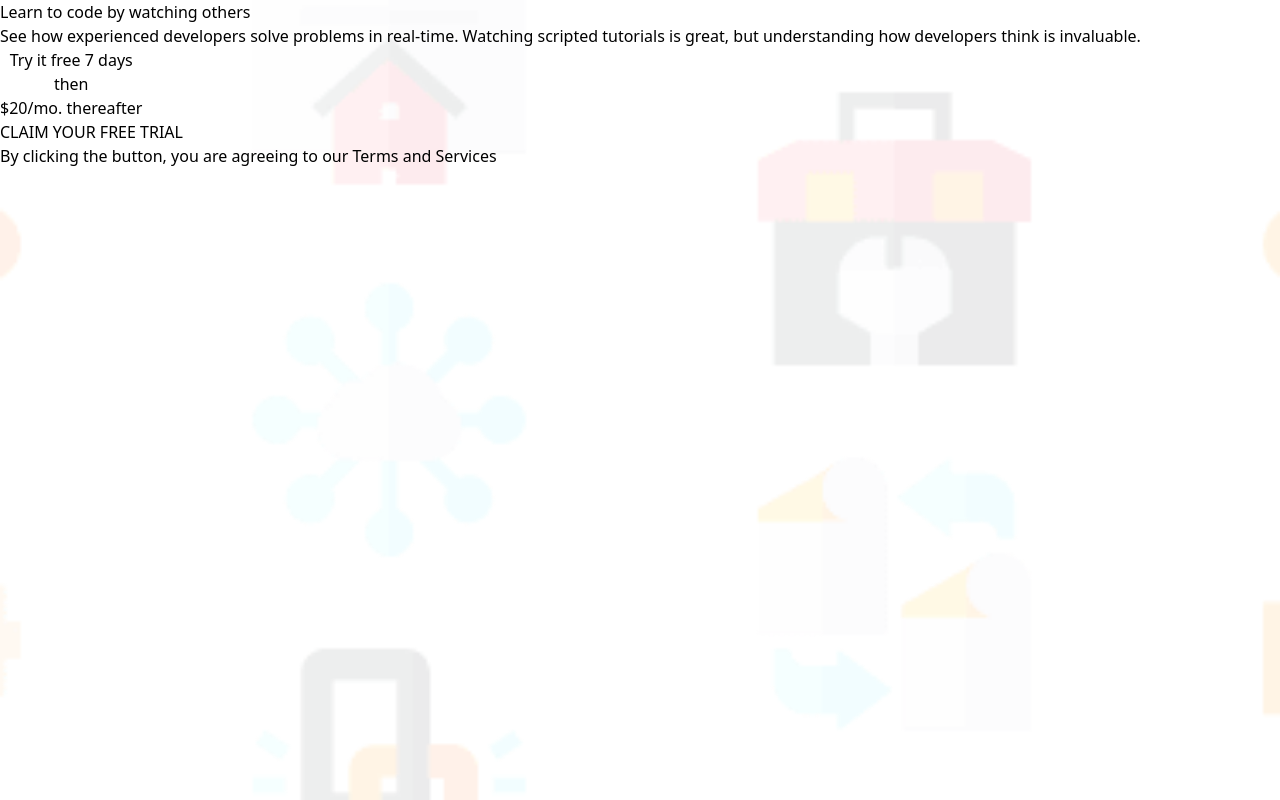
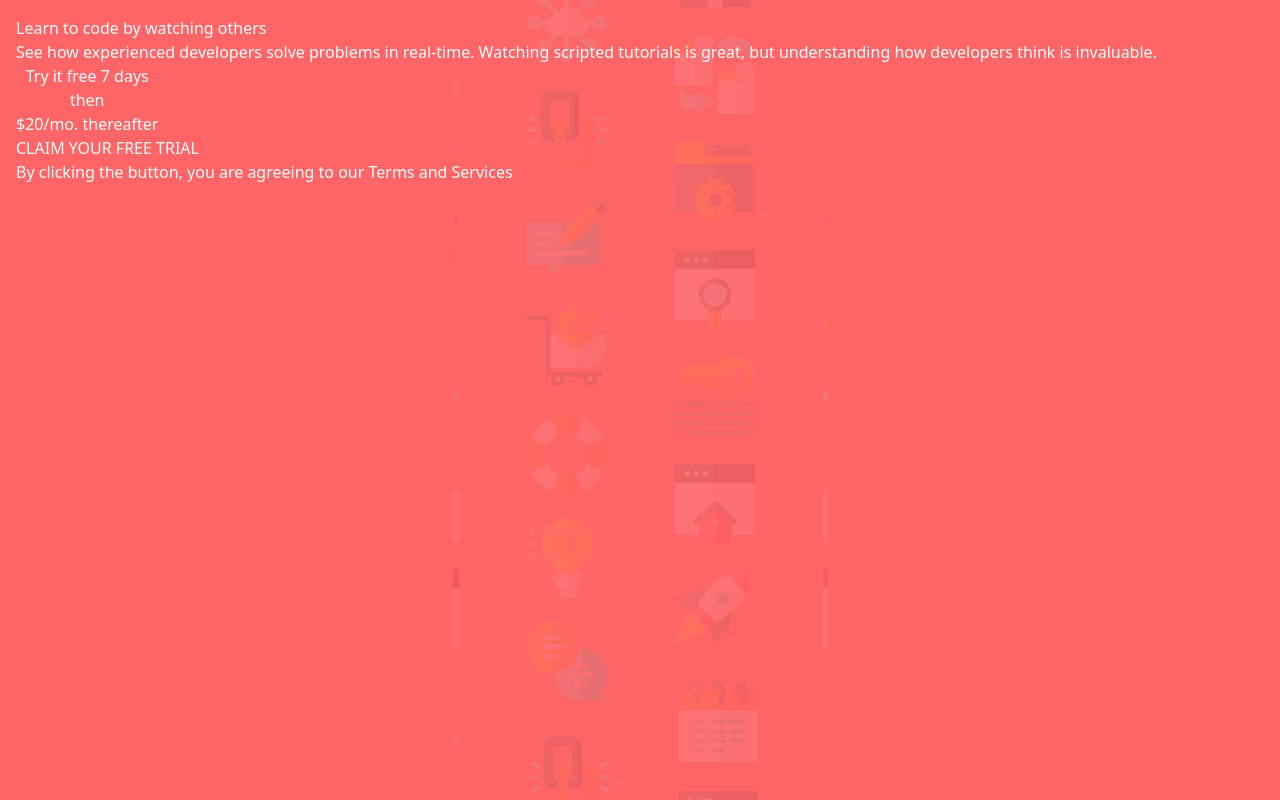
Before and after one commit to BillNagbe/form-master, a plain HTML site: page app/index.html in a window 1280 px wide. Drawn offline with Linux system fonts and the light colour scheme.

Commit message:
sets up styles

```diff
--- a/app/index.html
+++ b/app/index.html
@@ -9,9 +9,9 @@
     <link rel="stylesheet" href="./src/assets/styles/output.css">
     <title>Document</title>
 </head>
-<body class="bg-[url(/images/bg-intro-mobile.png)] bg-fixed bg-no-repeat bg-cover bg- mg:bg-[url(/images/bg-intro-desktop.png)]">
+<body class="bg-[url(/images/bg-intro-mobile.png)] bg-fixed bg-no-repeat  bg-center bg-red-400 text-white pt-4 px-4 mg:bg-[url(/images/bg-intro-desktop.png)]">
     <header>
-        <h1>Learn to code by watching others</h1>
+        <h1>Learn to code by watching others</h>
         <p>See how experienced developers solve problems in real-time. Watching scripted tutorials is great, but understanding how developers think is invaluable.</p>
     </header>
     <div>
--- a/tailwind.config.js
+++ b/tailwind.config.js
@@ -2,7 +2,7 @@ module.exports = {
     theme: {
       extend: {
         colors: {
-          "red": "var(--red)",
+          "red": "hsl(0, 100%, 74%)",
           "green": "var(--green)",
           "lite-blue": "var(--lite-blue)",
           "drk-blue": "var(--drk-blue)",
```
Also changed, not shown: app/src/assets/styles/output.css.
